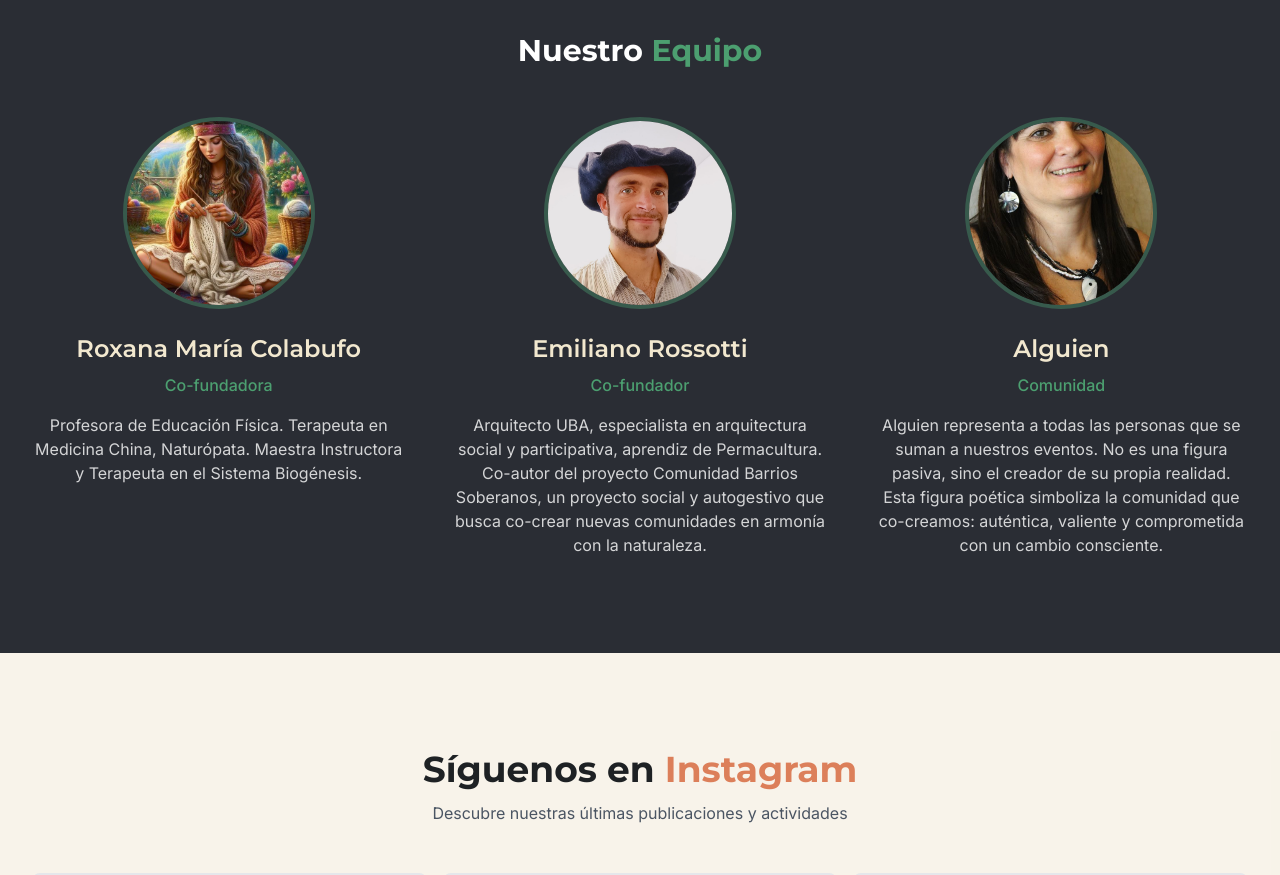
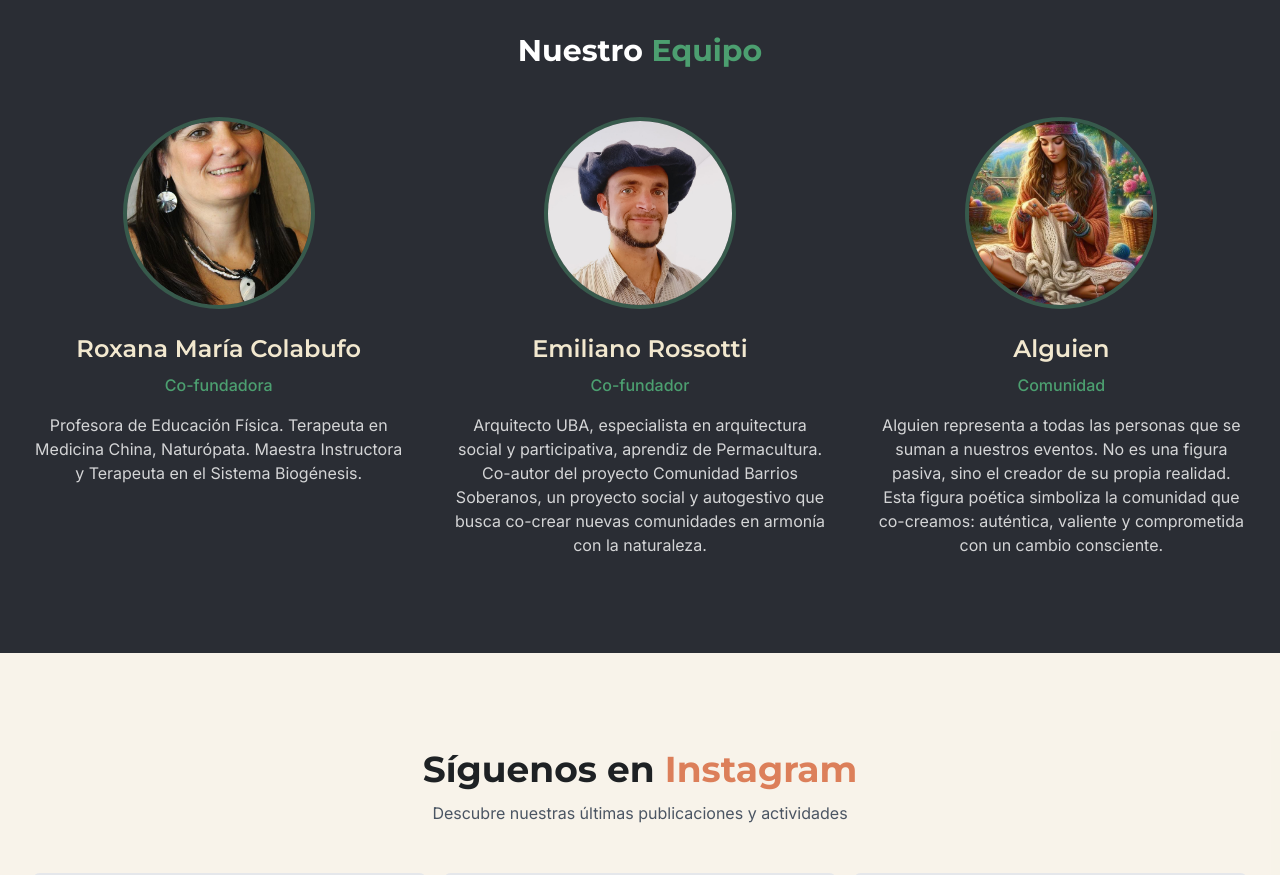
Before and after one commit to santiagotraba/nuevaformasde, a React (Vite) app: page / in a window 1280 px wide. Shown: the part 5620-6495 px from the top of the page. Built offline with nearby package versions, Linux system fonts and the light colour scheme.

Commit message:
Fix: Swap team member images
Swap the images of Roxana María Colabufo and Alguien in the About component.

```diff
--- a/src/components/About.tsx
+++ b/src/components/About.tsx
@@ -1,3 +1,4 @@
+
 import React from 'react';
 import { Avatar, AvatarImage, AvatarFallback } from "@/components/ui/avatar";
 
@@ -6,7 +7,7 @@ const About = () => {
     {
       id: 1,
       name: "Roxana María Colabufo",
-      image: "/lovable-uploads/bfe79540-3e1a-4cb6-ad2c-236104fdb583.png",
+      image: "/lovable-uploads/4c429bdb-bb0a-4a6b-8045-ceab841f5711.png",
       description: "Profesora de Educación Física. Terapeuta en Medicina China, Naturópata. Maestra Instructora y Terapeuta en el Sistema Biogénesis.",
       role: "Co-fundadora"
     },
@@ -20,7 +21,7 @@ const About = () => {
     {
       id: 3,
       name: "Alguien",
-      image: "/lovable-uploads/4c429bdb-bb0a-4a6b-8045-ceab841f5711.png",
+      image: "/lovable-uploads/bfe79540-3e1a-4cb6-ad2c-236104fdb583.png",
       description: "Alguien representa a todas las personas que se suman a nuestros eventos. No es una figura pasiva, sino el creador de su propia realidad. Esta figura poética simboliza la comunidad que co-creamos: auténtica, valiente y comprometida con un cambio consciente.",
       role: "Comunidad"
     }
```
